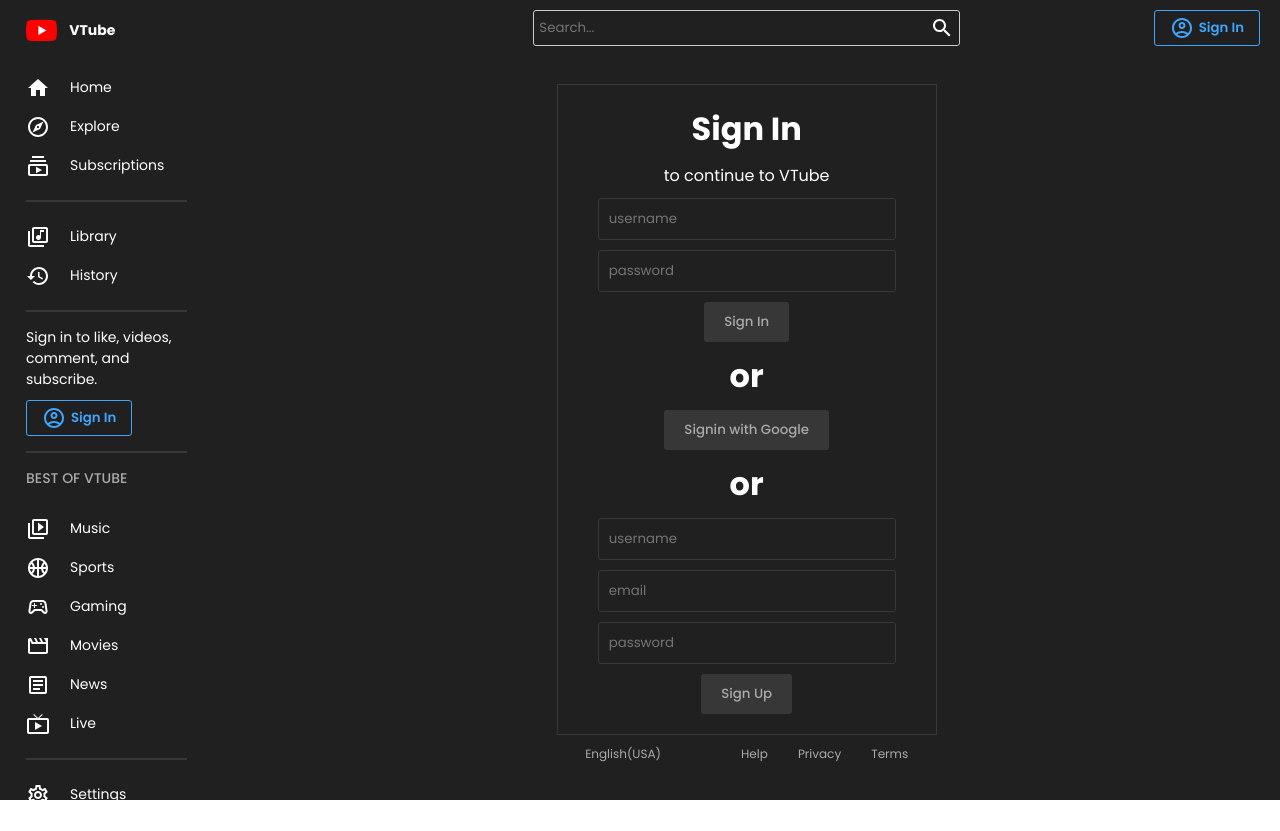
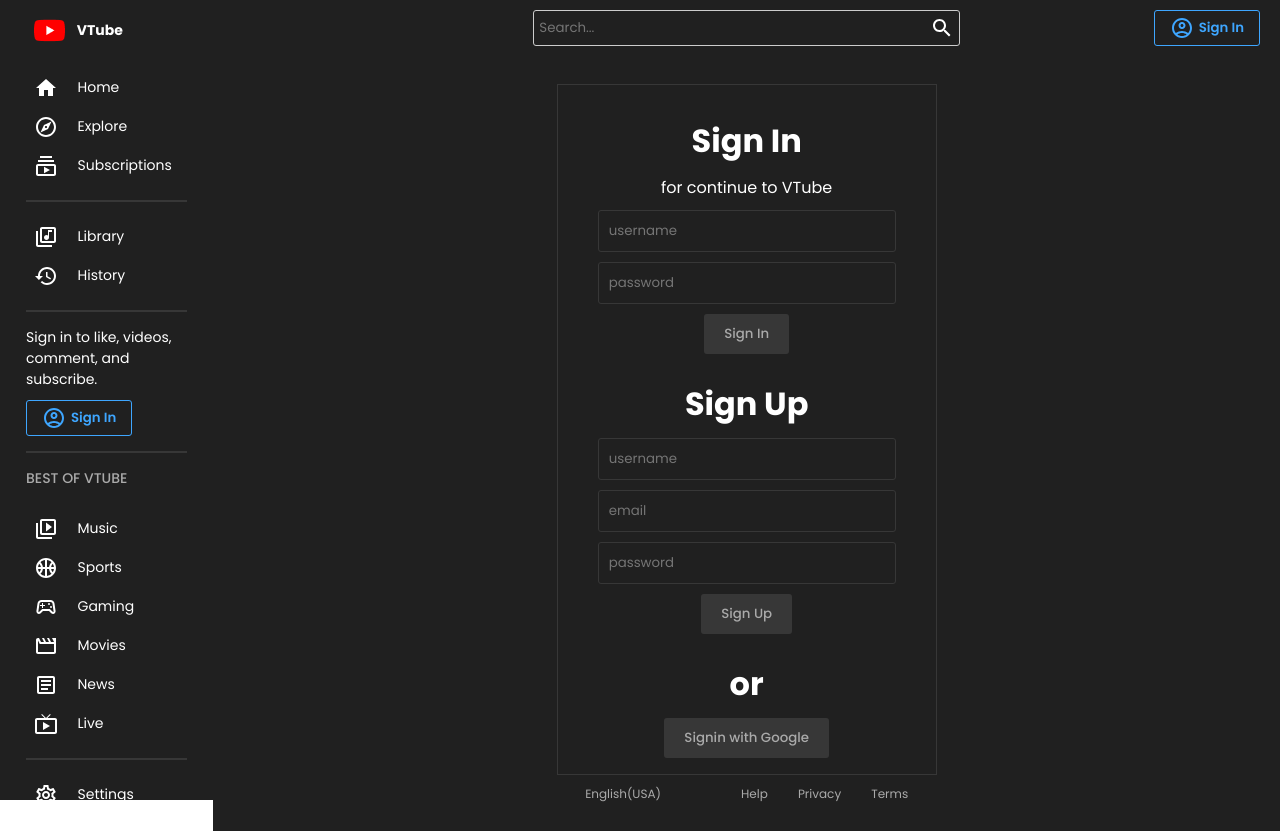
Before and after one commit to rolandowebdev/vtube, a React (Create React App) app: page /signin in a window 1280 px wide. Before the commit the page ends 800 px from the top, so only its background shows below. Built offline with nearby package versions, Linux system fonts and the light colour scheme.

Commit message:
add: create logout user & redirect user to home page when successfully login

```diff
--- a/src/components/Sidebar/Sidebar.jsx
+++ b/src/components/Sidebar/Sidebar.jsx
@@ -1,8 +1,8 @@
 import { useSelector } from 'react-redux';
-import { Link } from 'react-router-dom';
+import { Link, useNavigate } from 'react-router-dom';
 
 import SettingsBrightnessOutlinedIcon from '@mui/icons-material/SettingsBrightnessOutlined';
-import { AccountCircleOutlined } from '@mui/icons-material';
+import { AccountCircleOutlined, LogoutOutlined } from '@mui/icons-material';
 
 import { useThemeModeUpdateContext } from '../ThemeModeProvider/ThemeModeProvider';
 import { Container, Button, Hr, Img, Item, Login, Logo, Title, Wrapper } from './Sidebar.styled';
@@ -16,12 +16,20 @@ import {
 } from '../../assets/index';
 
 const Sidebar = () => {
+  const navigate = useNavigate();
   const { currentUser } = useSelector((state) => state.user);
   const toggleTheme = useThemeModeUpdateContext();
+
+  const handleLogout = () => {
+    localStorage.clear();
+    navigate('/signin', { replace: true });
+    window.location.reload();
+  };
+
   return (
     <Container>
       <Wrapper>
-        <Link to="video/test" style={{ textDecoration: 'none', color: 'inherit' }}>
+        <Link to="/" style={{ textDecoration: 'none', color: 'inherit' }}>
           <Logo>
             <Img src={logo} alt="logo" />
             VTube
@@ -92,6 +100,10 @@ const Sidebar = () => {
           <SettingsBrightnessOutlinedIcon />
           Light Theme
         </Item>
+        <Item onClick={handleLogout}>
+          <LogoutOutlined />
+          Logout
+        </Item>
       </Wrapper>
     </Container>
   );
--- a/src/components/Sidebar/Sidebar.styled.jsx
+++ b/src/components/Sidebar/Sidebar.styled.jsx
@@ -19,6 +19,7 @@ export const Logo = styled.div`
   display: flex;
   align-items: center;
   gap: 12px;
+  margin-left: 7.5px;
   font-weight: 700;
   margin-bottom: 25px;
 `;
@@ -32,9 +33,12 @@ export const Item = styled.div`
   align-items: center;
   gap: 20px;
   cursor: pointer;
-  padding: 7.5px 0;
+  padding: 7.5px;
   border-radius: 4px;
   &:hover {
+    background-color: ${({ theme }) => theme.soft};
+  }
+  &:active {
     background-color: ${({ theme }) => theme.soft};
   }
 `;
--- a/src/pages/SignIn/SignIn.jsx
+++ b/src/pages/SignIn/SignIn.jsx
@@ -1,6 +1,7 @@
 import axios from 'axios';
 import { useState } from 'react';
 import { useDispatch } from 'react-redux';
+import { useNavigate } from 'react-router-dom';
 import { signInWithPopup } from 'firebase/auth';
 
 import { auth, provider } from '../../utils/firebase';
@@ -19,6 +20,7 @@ import {
 } from './SignIn.styled';
 
 const SignIn = () => {
+  const navigate = useNavigate();
   const [name, setName] = useState('');
   const [password, setPassword] = useState('');
 
@@ -29,6 +31,7 @@ const SignIn = () => {
     try {
       const res = await axios.post('/auth/signin', { name, password });
       dispatch(loginSuccess(res.data));
+      navigate('/', { replace: true });
     } catch (err) {
       dispatch(loginFailure());
     }
@@ -44,7 +47,7 @@ const SignIn = () => {
             email: result?.user?.email,
             image: result?.user?.photoURL
           })
-          .then((res) => dispatch(loginSuccess(res.data)))
+          .then((res) => dispatch(loginSuccess(res.data), navigate('/', { replace: true })))
       )
       .catch(() => dispatch(loginFailure()));
   };
@@ -53,7 +56,7 @@ const SignIn = () => {
     <Container>
       <Wrapper>
         <Title>Sign In</Title>
-        <SubTitle>to continue to VTube</SubTitle>
+        <SubTitle>for continue to VTube</SubTitle>
         <Input type="text" placeholder="username" onChange={(e) => setName(e.target.value)} />
         <Input
           type="password"
@@ -63,9 +66,7 @@ const SignIn = () => {
         <Button type="button" onClick={handleLogin}>
           Sign In
         </Button>
-        <Title>or</Title>
-        <Button onClick={signInWithGoogle}>Signin with Google</Button>
-        <Title>or</Title>
+        <Title>Sign Up</Title>
         <Input type="text" placeholder="username" onChange={(e) => setName(e.target.value)} />
         <Input type="email" placeholder="email" />
         <Input
@@ -74,6 +75,8 @@ const SignIn = () => {
           onChange={(e) => setPassword(e.target.value)}
         />
         <Button type="button">Sign Up</Button>
+        <Title>or</Title>
+        <Button onClick={signInWithGoogle}>Signin with Google</Button>
       </Wrapper>
       <More>
         English(USA)
--- a/src/pages/SignIn/SignIn.styled.jsx
+++ b/src/pages/SignIn/SignIn.styled.jsx
@@ -13,7 +13,7 @@ export const Wrapper = styled.div`
   align-items: center;
   flex-direction: column;
   gap: 10px;
-  padding: 20px 40px;
+  padding: 1rem 40px;
   width: 380px;
   background-color: ${({ theme }) => theme.bgLighter};
   border: 1px solid ${({ theme }) => theme.soft};
@@ -21,6 +21,7 @@ export const Wrapper = styled.div`
 
 export const Title = styled.h1`
   font-style: 24px;
+  margin-top: 1rem;
 `;
 
 export const SubTitle = styled.h2`
@@ -34,6 +35,11 @@ export const Input = styled.input`
   border: 1px solid ${({ theme }) => theme.soft};
   border-radius: 3px;
   background-color: transparent;
+  color: ${({ theme }) => theme.text};
+  outline: none;
+  &:focus {
+    outline: 1px solid ${({ theme }) => theme.text};
+  }
 `;
 
 export const Button = styled.button`
```
